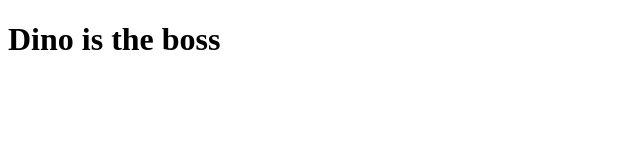
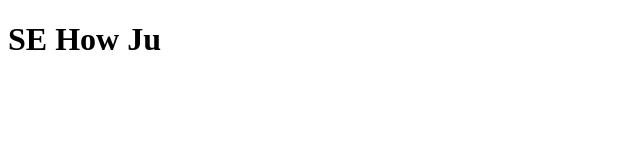
Before and after one commit to sehowju/The-Art-of-Readable-Code, a plain HTML site: page index.html in a window 1280 px wide. Shown: the whole page, without its empty margins (0-640 px from the left). Drawn offline with Linux system fonts and the light colour scheme.

Commit message:
:pencil2: rename dinoistheboss to sehowju

```diff
--- a/index.html
+++ b/index.html
@@ -6,7 +6,7 @@
 	</head>
 
 	<body>
-	    <h1>Dino is the boss</h1>
+	    <h1>SE How Ju</h1>
 	</body>
 
 </html>
```
Also changed, not shown: 1 other file.
